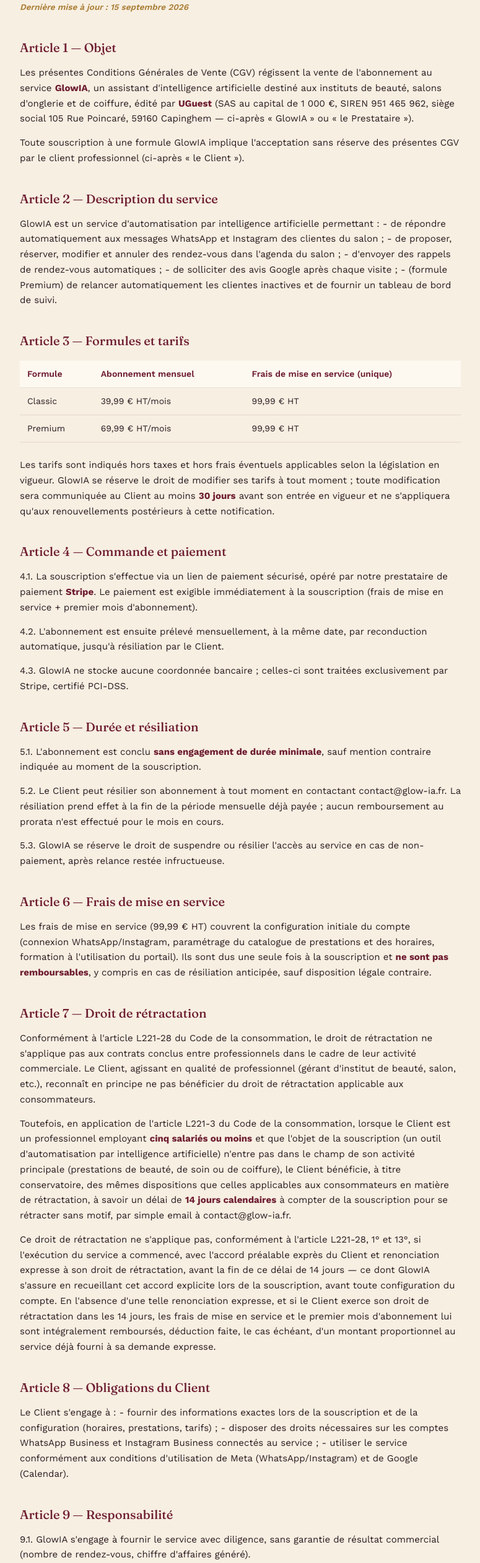
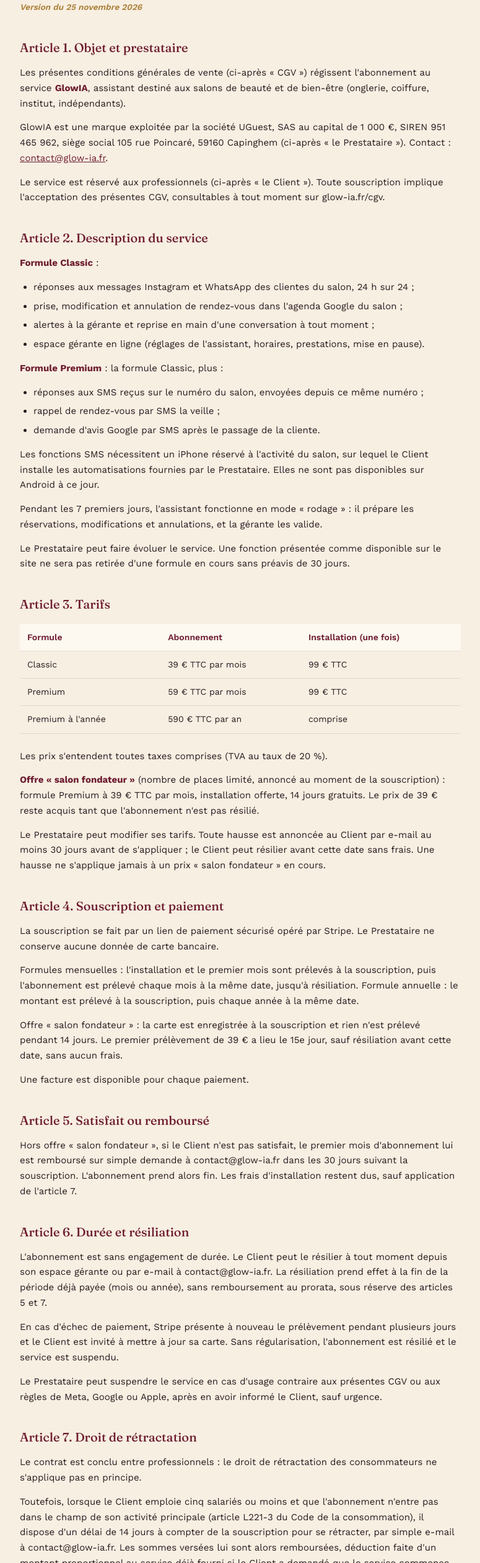
Before and after one commit to gazou6259/glowia-site, a plain HTML site: page cgv.html in a window 1280 px wide. Shown: the part 189-2711 px from the top of the page at 62% size, without its empty margins (252-1027 px from the left). Drawn offline with nearby package versions, Linux system fonts and the light colour scheme.

Commit message:
CGV à jour (prix G016, offre fondatrice, rodage, données), case CGV à l'inscription, CGU nettoyées, prix du changement de formule
Co-Authored-By: Claude Opus 5.5 <noreply@anthropic.com>
Claude-Session: https://claude.ai/code/session_01VNkpuDDmgqXBNvxEEPnAnc

```diff
--- a/cgv.html
+++ b/cgv.html
@@ -3,7 +3,7 @@
 <head>
 <meta charset="UTF-8">
 <meta name="viewport" content="width=device-width, initial-scale=1">
-<title>Conditions Générales de Vente — GlowIA</title>
+<title>Conditions générales de vente · GlowIA</title>
 <meta name="robots" content="noindex">
 <link rel="icon" type="image/svg+xml" href="/favicon.svg?v=2">
 <link href="https://fonts.googleapis.com/css2?family=Fraunces:opsz,wght@9..144,500;9..144,600&family=Work+Sans:wght@400;500;600;700&display=swap" rel="stylesheet">
@@ -59,81 +59,96 @@
 </header>
 <main>
   <div class="wrap">
-    <h1>Conditions Générales de Vente (CGV)</h1>
-<p><em>Dernière mise à jour : 15 septembre 2026</em></p>
-<h2>Article 1 — Objet</h2>
-<p>Les présentes Conditions Générales de Vente (CGV) régissent la vente de l'abonnement au service <strong>GlowIA</strong>, un assistant d'intelligence artificielle destiné aux instituts de beauté, salons d'onglerie et de coiffure, édité par <strong>UGuest</strong> (SAS au capital de 1 000 €, SIREN 951 465 962, siège social 105 Rue Poincaré, 59160 Capinghem — ci-après « GlowIA » ou « le Prestataire »).</p>
-<p>Toute souscription à une formule GlowIA implique l'acceptation sans réserve des présentes CGV par le client professionnel (ci-après « le Client »).</p>
-<h2>Article 2 — Description du service</h2>
-<p>GlowIA est un service d'automatisation par intelligence artificielle permettant :
-- de répondre automatiquement aux messages WhatsApp et Instagram des clientes du salon ;
-- de proposer, réserver, modifier et annuler des rendez-vous dans l'agenda du salon ;
-- d'envoyer des rappels de rendez-vous automatiques ;
-- de solliciter des avis Google après chaque visite ;
-- (formule Premium) de relancer automatiquement les clientes inactives et de fournir un tableau de bord de suivi.</p>
-<h2>Article 3 — Formules et tarifs</h2>
+    <h1>Conditions générales de vente</h1>
+<p><em>Version du 25 novembre 2026</em></p>
+
+<h2>Article 1. Objet et prestataire</h2>
+<p>Les présentes conditions générales de vente (ci-après « CGV ») régissent l'abonnement au service <strong>GlowIA</strong>, assistant destiné aux salons de beauté et de bien-être (onglerie, coiffure, institut, indépendants).</p>
+<p>GlowIA est une marque exploitée par la société UGuest, SAS au capital de 1 000 €, SIREN 951 465 962, siège social 105 rue Poincaré, 59160 Capinghem (ci-après « le Prestataire »). Contact : <a href="mailto:contact@glow-ia.fr">contact@glow-ia.fr</a>.</p>
+<p>Le service est réservé aux professionnels (ci-après « le Client »). Toute souscription implique l'acceptation des présentes CGV, consultables à tout moment sur glow-ia.fr/cgv.</p>
+
+<h2>Article 2. Description du service</h2>
+<p><strong>Formule Classic</strong> :</p>
+<ul>
+<li>réponses aux messages Instagram et WhatsApp des clientes du salon, 24 h sur 24 ;</li>
+<li>prise, modification et annulation de rendez-vous dans l'agenda Google du salon ;</li>
+<li>alertes à la gérante et reprise en main d'une conversation à tout moment ;</li>
+<li>espace gérante en ligne (réglages de l'assistant, horaires, prestations, mise en pause).</li>
+</ul>
+<p><strong>Formule Premium</strong> : la formule Classic, plus :</p>
+<ul>
+<li>réponses aux SMS reçus sur le numéro du salon, envoyées depuis ce même numéro ;</li>
+<li>rappel de rendez-vous par SMS la veille ;</li>
+<li>demande d'avis Google par SMS après le passage de la cliente.</li>
+</ul>
+<p>Les fonctions SMS nécessitent un iPhone réservé à l'activité du salon, sur lequel le Client installe les automatisations fournies par le Prestataire. Elles ne sont pas disponibles sur Android à ce jour.</p>
+<p>Pendant les 7 premiers jours, l'assistant fonctionne en mode « rodage » : il prépare les réservations, modifications et annulations, et la gérante les valide.</p>
+<p>Le Prestataire peut faire évoluer le service. Une fonction présentée comme disponible sur le site ne sera pas retirée d'une formule en cours sans préavis de 30 jours.</p>
+
+<h2>Article 3. Tarifs</h2>
 <table>
-<thead>
-<tr>
-<th>Formule</th>
-<th>Abonnement mensuel</th>
-<th>Frais de mise en service (unique)</th>
-</tr>
-</thead>
-<tbody>
-<tr>
-<td>Classic</td>
-<td>39,99 € HT/mois</td>
-<td>99,99 € HT</td>
-</tr>
-<tr>
-<td>Premium</td>
-<td>69,99 € HT/mois</td>
-<td>99,99 € HT</td>
-</tr>
-</tbody>
+<tr><th>Formule</th><th>Abonnement</th><th>Installation (une fois)</th></tr>
+<tr><td>Classic</td><td>39 € TTC par mois</td><td>99 € TTC</td></tr>
+<tr><td>Premium</td><td>59 € TTC par mois</td><td>99 € TTC</td></tr>
+<tr><td>Premium à l'année</td><td>590 € TTC par an</td><td>comprise</td></tr>
 </table>
-<p>Les tarifs sont indiqués hors taxes et hors frais éventuels applicables selon la législation en vigueur. GlowIA se réserve le droit de modifier ses tarifs à tout moment ; toute modification sera communiquée au Client au moins <strong>30 jours</strong> avant son entrée en vigueur et ne s'appliquera qu'aux renouvellements postérieurs à cette notification.</p>
-<h2>Article 4 — Commande et paiement</h2>
-<p>4.1. La souscription s'effectue via un lien de paiement sécurisé, opéré par notre prestataire de paiement <strong>Stripe</strong>. Le paiement est exigible immédiatement à la souscription (frais de mise en service + premier mois d'abonnement).</p>
-<p>4.2. L'abonnement est ensuite prélevé mensuellement, à la même date, par reconduction automatique, jusqu'à résiliation par le Client.</p>
-<p>4.3. GlowIA ne stocke aucune coordonnée bancaire ; celles-ci sont traitées exclusivement par Stripe, certifié PCI-DSS.</p>
-<h2>Article 5 — Durée et résiliation</h2>
-<p>5.1. L'abonnement est conclu <strong>sans engagement de durée minimale</strong>, sauf mention contraire indiquée au moment de la souscription.</p>
-<p>5.2. Le Client peut résilier son abonnement à tout moment en contactant contact@glow-ia.fr. La résiliation prend effet à la fin de la période mensuelle déjà payée ; aucun remboursement au prorata n'est effectué pour le mois en cours.</p>
-<p>5.3. GlowIA se réserve le droit de suspendre ou résilier l'accès au service en cas de non-paiement, après relance restée infructueuse.</p>
-<h2>Article 6 — Frais de mise en service</h2>
-<p>Les frais de mise en service (99,99 € HT) couvrent la configuration initiale du compte (connexion WhatsApp/Instagram, paramétrage du catalogue de prestations et des horaires, formation à l'utilisation du portail). Ils sont dus une seule fois à la souscription et <strong>ne sont pas remboursables</strong>, y compris en cas de résiliation anticipée, sauf disposition légale contraire.</p>
-<h2>Article 7 — Droit de rétractation</h2>
-<p>Conformément à l'article L221-28 du Code de la consommation, le droit de rétractation ne s'applique pas aux contrats conclus entre professionnels dans le cadre de leur activité commerciale. Le Client, agissant en qualité de professionnel (gérant d'institut de beauté, salon, etc.), reconnaît en principe ne pas bénéficier du droit de rétractation applicable aux consommateurs.</p>
-<p>Toutefois, en application de l'article L221-3 du Code de la consommation, lorsque le Client est un professionnel employant <strong>cinq salariés ou moins</strong> et que l'objet de la souscription (un outil d'automatisation par intelligence artificielle) n'entre pas dans le champ de son activité principale (prestations de beauté, de soin ou de coiffure), le Client bénéficie, à titre conservatoire, des mêmes dispositions que celles applicables aux consommateurs en matière de rétractation, à savoir un délai de <strong>14 jours calendaires</strong> à compter de la souscription pour se rétracter sans motif, par simple email à contact@glow-ia.fr.</p>
-<p>Ce droit de rétractation ne s'applique pas, conformément à l'article L221-28, 1° et 13°, si l'exécution du service a commencé, avec l'accord préalable exprès du Client et renonciation expresse à son droit de rétractation, avant la fin de ce délai de 14 jours — ce dont GlowIA s'assure en recueillant cet accord explicite lors de la souscription, avant toute configuration du compte. En l'absence d'une telle renonciation expresse, et si le Client exerce son droit de rétractation dans les 14 jours, les frais de mise en service et le premier mois d'abonnement lui sont intégralement remboursés, déduction faite, le cas échéant, d'un montant proportionnel au service déjà fourni à sa demande expresse.</p>
-<h2>Article 8 — Obligations du Client</h2>
-<p>Le Client s'engage à :
-- fournir des informations exactes lors de la souscription et de la configuration (horaires, prestations, tarifs) ;
-- disposer des droits nécessaires sur les comptes WhatsApp Business et Instagram Business connectés au service ;
-- utiliser le service conformément aux conditions d'utilisation de Meta (WhatsApp/Instagram) et de Google (Calendar).</p>
-<h2>Article 9 — Responsabilité</h2>
-<p>9.1. GlowIA s'engage à fournir le service avec diligence, sans garantie de résultat commercial (nombre de rendez-vous, chiffre d'affaires généré).</p>
-<p>9.2. GlowIA ne saurait être tenu responsable des interruptions de service dues à des causes qui lui sont extérieures, notamment : panne ou modification des API de Meta (WhatsApp, Instagram), Google (Calendar), OpenAI, ou de tout autre prestataire tiers dont dépend le fonctionnement du service.</p>
-<p>9.3. La responsabilité de GlowIA, si elle était retenue, est limitée au montant des sommes versées par le Client au cours des douze derniers mois.</p>
-<h2>Article 10 — Propriété intellectuelle</h2>
-<p>Le Client ne bénéficie que d'un droit d'usage du service GlowIA, non exclusif et non transférable, pour la durée de son abonnement. Il ne dispose d'aucun droit de propriété sur la technologie, le code, les modèles d'intelligence artificielle ou l'interface du service.</p>
-<h2>Article 11 — Droit applicable et litiges</h2>
-<p>Les présentes CGV sont soumises au droit français. Tout litige relatif à leur interprétation ou leur exécution relève de la compétence exclusive des tribunaux du ressort du siège social d'UGuest SAS, sauf disposition légale impérative contraire.</p>
-<hr />
-<blockquote>
-<p>⚠️ Ce document intègre désormais vos informations officielles d'immatriculation. Il reste vivement recommandé de le faire relire par un avocat avant mise en application — notamment le droit de rétractation (article 7) selon le statut exact de vos futurs clients.</p>
-</blockquote>
+<p>Les prix s'entendent toutes taxes comprises (TVA au taux de 20 %).</p>
+<p><strong>Offre « salon fondateur »</strong> (nombre de places limité, annoncé au moment de la souscription) : formule Premium à 39 € TTC par mois, installation offerte, 14 jours gratuits. Le prix de 39 € reste acquis tant que l'abonnement n'est pas résilié.</p>
+<p>Le Prestataire peut modifier ses tarifs. Toute hausse est annoncée au Client par e-mail au moins 30 jours avant de s'appliquer ; le Client peut résilier avant cette date sans frais. Une hausse ne s'applique jamais à un prix « salon fondateur » en cours.</p>
+
+<h2>Article 4. Souscription et paiement</h2>
+<p>La souscription se fait par un lien de paiement sécurisé opéré par Stripe. Le Prestataire ne conserve aucune donnée de carte bancaire.</p>
+<p>Formules mensuelles : l'installation et le premier mois sont prélevés à la souscription, puis l'abonnement est prélevé chaque mois à la même date, jusqu'à résiliation. Formule annuelle : le montant est prélevé à la souscription, puis chaque année à la même date.</p>
+<p>Offre « salon fondateur » : la carte est enregistrée à la souscription et rien n'est prélevé pendant 14 jours. Le premier prélèvement de 39 € a lieu le 15e jour, sauf résiliation avant cette date, sans aucun frais.</p>
+<p>Une facture est disponible pour chaque paiement.</p>
+
+<h2>Article 5. Satisfait ou remboursé</h2>
+<p>Hors offre « salon fondateur », si le Client n'est pas satisfait, le premier mois d'abonnement lui est remboursé sur simple demande à contact@glow-ia.fr dans les 30 jours suivant la souscription. L'abonnement prend alors fin. Les frais d'installation restent dus, sauf application de l'article 7.</p>
+
+<h2>Article 6. Durée et résiliation</h2>
+<p>L'abonnement est sans engagement de durée. Le Client peut le résilier à tout moment depuis son espace gérante ou par e-mail à contact@glow-ia.fr. La résiliation prend effet à la fin de la période déjà payée (mois ou année), sans remboursement au prorata, sous réserve des articles 5 et 7.</p>
+<p>En cas d'échec de paiement, Stripe présente à nouveau le prélèvement pendant plusieurs jours et le Client est invité à mettre à jour sa carte. Sans régularisation, l'abonnement est résilié et le service est suspendu.</p>
+<p>Le Prestataire peut suspendre le service en cas d'usage contraire aux présentes CGV ou aux règles de Meta, Google ou Apple, après en avoir informé le Client, sauf urgence.</p>
+
+<h2>Article 7. Droit de rétractation</h2>
+<p>Le contrat est conclu entre professionnels : le droit de rétractation des consommateurs ne s'applique pas en principe.</p>
+<p>Toutefois, lorsque le Client emploie cinq salariés ou moins et que l'abonnement n'entre pas dans le champ de son activité principale (article L221-3 du Code de la consommation), il dispose d'un délai de 14 jours à compter de la souscription pour se rétracter, par simple e-mail à contact@glow-ia.fr. Les sommes versées lui sont alors remboursées, déduction faite d'un montant proportionnel au service déjà fourni si le Client a demandé que le service commence avant la fin de ce délai.</p>
+
+<h2>Article 8. Engagements du Client</h2>
+<ul>
+<li>Renseigner des informations exactes et à jour : horaires, prestations, prix, durées, jours de fermeture.</li>
+<li>Disposer des droits sur les comptes connectés (Instagram, WhatsApp Business, agenda Google, numéro du salon).</li>
+<li>Pour les fonctions SMS, utiliser un téléphone réservé au salon : l'assistant répond aux SMS reçus sur ce téléphone.</li>
+<li>Consulter les alertes de l'assistant et reprendre la main quand il le signale.</li>
+<li>Respecter les conditions d'utilisation de Meta, Google et Apple.</li>
+</ul>
+
+<h2>Article 9. Responsabilité</h2>
+<p>L'assistant repose sur une intelligence artificielle. Malgré les contrôles mis en place par le Prestataire, il peut se tromper ou ne pas comprendre un message ; il prévient alors la gérante, qui garde la main sur ses conversations et son agenda. Le Prestataire s'engage à fournir le service avec soin (obligation de moyens) et à corriger les erreurs signalées dans les meilleurs délais. Il ne garantit aucun résultat commercial.</p>
+<p>Le service dépend de prestataires tiers (Meta, Google, Apple, OpenAI, Stripe, hébergeur). Le Prestataire n'est pas responsable des interruptions ou limites qui leur sont propres, notamment : un message Instagram ou WhatsApp automatique n'est possible que dans les 24 heures qui suivent le dernier message de la cliente ; les automatisations de l'iPhone peuvent être suspendues par le système.</p>
+<p>Si sa responsabilité était retenue, elle serait limitée aux sommes versées par le Client au cours des douze derniers mois.</p>
+
+<h2>Article 10. Données personnelles</h2>
+<p>Pour les données des clientes du salon (messages, nom, numéro, rendez-vous), le Client est responsable du traitement et le Prestataire agit comme sous-traitant, sur ses instructions et pour le seul fonctionnement du service. Le détail figure dans la <a href="/politique-confidentialite">politique de confidentialité</a>.</p>
+<p>Après la résiliation, le Client peut demander la suppression de toutes les données de son salon à contact@glow-ia.fr ; elle est faite dans les 30 jours suivant la demande.</p>
+
+<h2>Article 11. Propriété intellectuelle</h2>
+<p>Le Client dispose d'un droit d'usage du service, personnel et non transférable, pendant la durée de son abonnement. Le service, son code et son interface restent la propriété du Prestataire. Les contenus du Client (prestations, textes, photos) restent les siens.</p>
+
+<h2>Article 12. Modification des CGV</h2>
+<p>Le Prestataire peut modifier les présentes CGV. Toute modification est annoncée au Client par e-mail au moins 30 jours avant de s'appliquer ; le Client peut résilier avant cette date.</p>
+
+<h2>Article 13. Droit applicable et litiges</h2>
+<p>Les présentes CGV sont soumises au droit français. En cas de difficulté, le Client et le Prestataire cherchent d'abord une solution amiable. À défaut, tout litige relève des tribunaux du ressort du siège social du Prestataire, sauf règle impérative contraire.</p>
   </div>
 </main>
 <footer>
   <div class="wrap">
-    © 2026 UGuest — <a href="mailto:contact@glow-ia.fr">contact@glow-ia.fr</a> ·
-    <a href="/mentions-legales.html">Mentions légales</a> ·
-    <a href="/cgv.html">CGV</a> ·
-    <a href="/cgu.html">CGU</a> ·
-    <a href="/politique-confidentialite.html">Confidentialité</a>
+    © 2026 GlowIA · <a href="mailto:contact@glow-ia.fr">contact@glow-ia.fr</a> ·
+    <a href="/mentions-legales">Mentions légales</a> ·
+    <a href="/cgv">CGV</a> ·
+    <a href="/cgu">CGU</a> ·
+    <a href="/politique-confidentialite">Confidentialité</a>
   </div>
 </footer>
 </body>
```
Also changed, not shown: cgu.html (+17 -20 lines), onboarding.html (+4 -1 lines), portail.html (+2 -2 lines).
